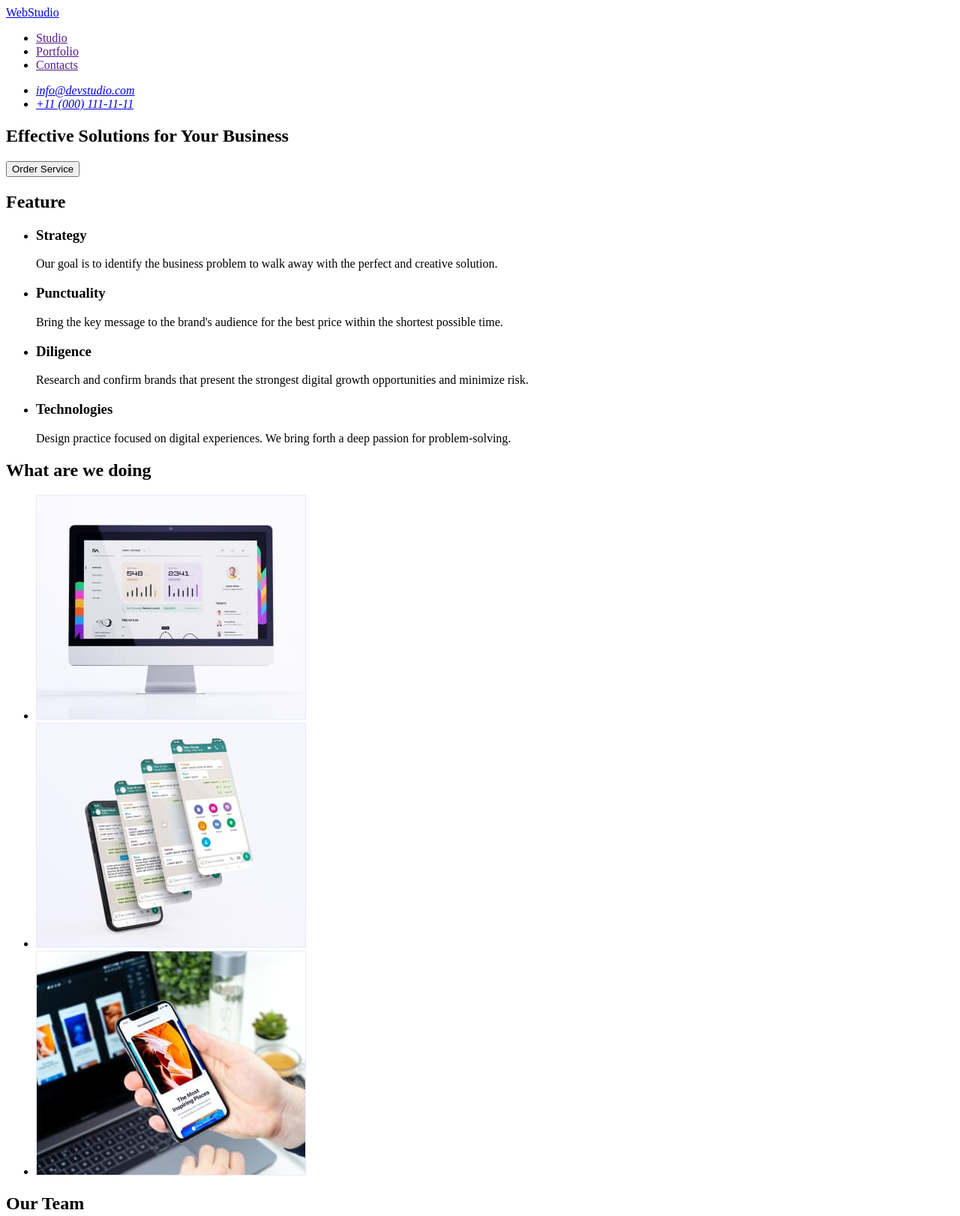
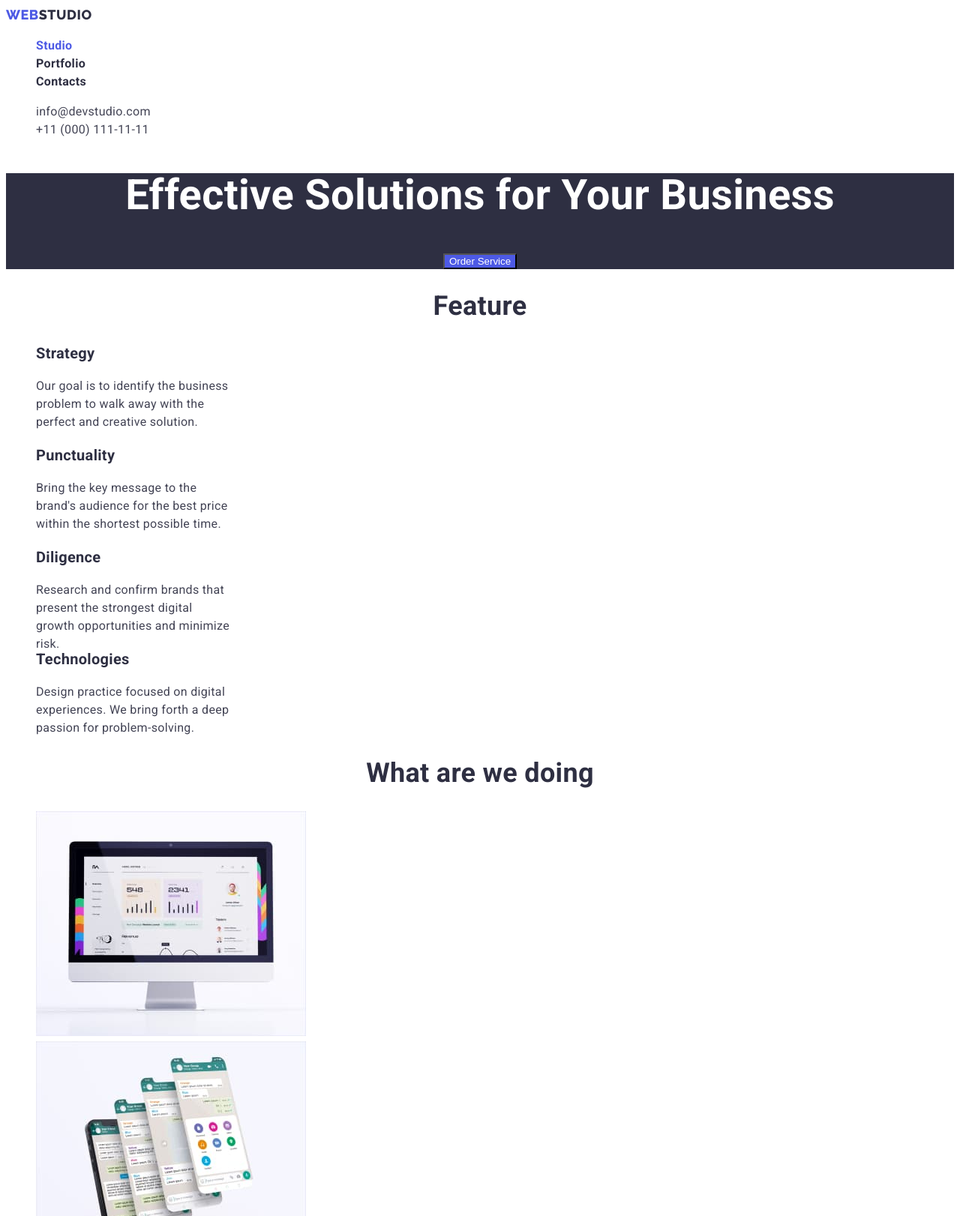
Before and after one commit to GKristi/goit-markup-hw-02, a plain HTML site: page index.html in a window 1280 px wide. Shown: the top 1622 px of the page at 75% size. Drawn offline with Linux system fonts and the light colour scheme.

Commit message:
Added portfolio page and styles

```diff
--- /dev/null
+++ b/css/styles.css
@@ -0,0 +1,210 @@
+:root {
+--primary-brand-color: #4D5AE5;
+--hover-color: #404BBF;
+--headings-color: #2E2F42;
+--text-color: #434455;
+--subtle-text: #8E8F99;
+--success-color: #31D0AA;
+--magic-color: #ffffff;
+--accent-color: #E7E9FC;
+--background-color: #F4F4FD;
+
+
+
+}
+
+body{
+    background-color: var(--magic-color);
+    color: var(--text-color);
+    font-style: normal;
+    font-family: Roboto, sans-serif;
+    font-size: 16px;
+    font-weight: 400;
+    letter-spacing: 0.02em;
+    line-height: 1.5;
+}
+
+
+/* Header */
+
+/* Logo */
+.logo{
+text-decoration: none;
+}
+
+.logo-web, .logo-studio{
+    font-family: 'Raleway';
+    font-weight: 800;
+    font-size: 18px;
+    line-height: 1.33;
+    letter-spacing: 0.03em;
+    text-transform: uppercase;
+
+}
+
+.logo-web{
+ color: var(--primary-brand-color);
+}
+
+.logo-studio {
+color: var(--headings-color);
+
+}
+
+
+/* Navigation */
+.nav-list{
+    list-style: none;
+
+}
+
+.nav-link{
+    color: var(--headings-color);
+    font-weight: 600;
+    text-decoration: none;
+}
+
+.nav-link:hover, .nav-link:focus{
+   color: var(--hover-color);
+}
+
+.nav-link.link-current{
+    color: var(--primary-brand-color);
+}
+
+
+/* address */
+.address-mail, .address-tel{
+    font-style: normal;
+    color: var(--text-color);
+    text-decoration: none;
+}
+
+.address-list{
+    list-style: none;
+}
+
+.address-mail:hover, .address-mail:focus,
+.address-tel:hover,
+.address-tel:focus {
+    color: var(--hover-color);;
+}
+
+.section-title {
+    color: var(--headings-color);
+    font-weight: 600;
+    font-size: 36px;
+    line-height: 1.11;
+    text-align: center;
+
+}
+
+/* Hero Section */
+
+.hero {
+    background-color: var(--headings-color);
+}
+
+.hero-title{
+    color: var(--magic-color);
+    font-weight: 600;
+    font-size: 56px;
+    line-height: 1.07;
+    text-align: center;
+}
+
+.button-hero {
+    color: var(--magic-color);
+    background-color: var(--primary-brand-color);
+    margin: auto;
+    display: block;
+}
+
+.button-hero:hover {
+    background-color: var(--hover-color);
+}
+
+
+/* Features Section */
+
+.feature-direction, .team-name{
+    color: var(--headings-color);
+    font-weight: 600;
+    font-size: 20px;
+    line-height: 1.2;
+}
+
+.feature-text, .team-function{
+    width: 264px;
+    height: 72px;
+}
+
+.feature-list{
+    list-style: none;
+}
+
+/* Samples */
+
+.samples-list{
+     list-style: none;
+}
+
+/* Team Section */
+
+.team{
+    background-color: var(--accent-color);
+}
+
+.team-list{
+    list-style: none;
+}
+
+
+/* Footer Section */
+
+.foot{
+    background-color: var(--headings-color);
+}
+
+.logo-studio.logo-footer{
+color: var(--magic-color);
+}
+
+.footer-advise{
+    color: var(--magic-color);
+}
+
+
+/* Page Portfolio */
+
+/* Filters */
+.filters-list{
+    list-style: none;
+}
+
+.filters-text{
+    color: var(--primary-brand-color);
+    background-color: var(--accent-color);
+    font-weight: 600;
+    letter-spacing: 0.04em;
+
+}
+
+.filters-text:hover, .filters-text:focus{
+    color: var(--magic-color);
+    background-color: var(--hover-color);
+}
+
+/* Portfolio Work */
+
+.projects-list{
+    list-style: none;
+}
+
+.projects-direction{
+    color: var(--headings-color);
+    font-weight: 600;
+    font-size: 20px;
+    line-height: 1.2;
+
+}
--- a/index.html
+++ b/index.html
@@ -4,61 +4,83 @@
     <meta charset="UTF-8" />
     <meta http-equiv="X-UA-Compatible" content="IE=edge" />
     <meta name="viewport" content="width=device-width, initial-scale=1.0" />
-    <title>Document</title>
+    <link
+      href="https://fonts.googleapis.com/css2?family=Raleway:wght@800&family=Roboto:wght@400;700&display=swap"
+      rel="stylesheet"
+    />
+    <link rel="stylesheet" href="./css/styles.css" />
+    <title>WebStudio</title>
   </head>
   <body>
     <header>
       <nav>
-        <a href="./index.html">WebStudio</a>
+        <a class="logo" href="./index.html">
+          <span class="logo-web">Web</span
+          ><span class="logo-studio">Studio</span></a
+        >
 
-        <ul>
-          <li><a href="">Studio</a></li>
-          <li><a href="">Portfolio</a></li>
-          <li><a href="">Contacts</a></li>
+        <ul class="nav-list">
+          <li class="nav-item">
+            <a href="" class="nav-link link-current">Studio</a>
+          </li>
+          <li class="nav-item">
+            <a href="./portfolio.html" class="nav-link">Portfolio</a>
+          </li>
+          <li class="nav-item"><a href="" class="nav-link">Contacts</a></li>
         </ul>
       </nav>
 
       <address>
-        <ul>
-          <li><a href="mailto:info@devstudio.com">info@devstudio.com</a></li>
-          <li><a href="tel:+110001111111">+11 (000) 111-11-11</a></li>
+        <ul class="address-list">
+          <li class="address-item">
+            <a class="address-mail" href="mailto:info@devstudio.com"
+              >info@devstudio.com</a
+            >
+          </li class="address-item">
+          <li>
+            <a class="address-tel" href="tel:+110001111111"
+              >+11 (000) 111-11-11</a
+            >
+          </li>
         </ul>
       </address>
     </header>
 
     <main>
-      <section>
-        <h1>Effective Solutions for Your Business</h1>
-        <button type="button">Order Service</button>
+      <!-- Hero -->
+      <section class="hero">
+        <h1 class="hero-title">Effective Solutions for Your Business</h1>
+        <button class="button-hero" type="button">Order Service</button>
       </section>
 
-      <section>
-        <h2>Feature</h2>
-        <ul>
-          <li>
-            <h3>Strategy</h3>
-            <p>
+      <!-- Features -->
+      <section class="features">
+        <h2 class="section-title">Feature</h2>
+        <ul class="feature-list">
+          <li class="feature-item">
+            <h3 class="feature-direction">Strategy</h3>
+            <p class="feature-text">
               Our goal is to identify the business problem to walk away with the
               perfect and creative solution.
             </p>
           </li>
-          <li>
-            <h3>Punctuality</h3>
-            <p>
+          <li class="feature-item">
+            <h3 class="feature-direction">Punctuality</h3>
+            <p class="feature-text">
               Bring the key message to the brand's audience for the best price
               within the shortest possible time.
             </p>
           </li>
-          <li>
-            <h3>Diligence</h3>
-            <p>
+          <li class="feature-item">
+            <h3 class="feature-direction">Diligence</h3>
+            <p class="feature-text">
               Research and confirm brands that present the strongest digital
               growth opportunities and minimize risk.
             </p>
           </li>
-          <li>
-            <h3>Technologies</h3>
-            <p>
+          <li class="feature-item">
+            <h3 class="feature-direction">Technologies</h3>
+            <p class="feature-text">
               Design practice focused on digital experiences. We bring forth a
               deep passion for problem-solving.
             </p>
@@ -66,52 +88,73 @@
         </ul>
       </section>
 
-      <section>
-        <h2>What are we doing</h2>
-        <ul>
-          <li><img src="./images/img1.jpg" alt="monitor" width="360" /></li>
-          <li><img src="./images/img2.jpg" alt="telephone" width="360" /></li>
-          <li>
+      <!-- Example of work   -->
+      <section class="samples">
+        <h2 class="section-title">What are we doing</h2>
+        <ul class="samples-list">
+          <li class="samples-item">
+            <img
+              src="./images/img1.jpg"
+              alt="monitor"
+              width="360"
+              height="300"
+            />
+          </li>
+          <li class="samples-item">
+            <img
+              src="./images/img2.jpg"
+              alt="telephone"
+              width="360"
+              height="300"
+            />
+          </li>
+          <li class="samples-item">
             <img
               src="./images/img3.jpg"
               alt="laptop_and_telephone"
               width="360"
+              height="300"
             />
           </li>
         </ul>
       </section>
 
-      <section>
-        <h2>Our Team</h2>
-        <ul>
-          <li>
+      <!-- Our Team      -->
+      <section class="team">
+        <h2 class="section-title">Our Team</h2>
+        <ul class="team-list">
+          <li class="team-item">
             <img src="./images/img-1.jpg" alt="person1" width="264" />
-            <h3>Mark Guerrero</h3>
-            <p>Product Designer</p>
+            <h3 class="team-name">Mark Guerrero</h3>
+            <p class="team-function">Product Designer</p>
           </li>
-          <li>
+          <li class="team-item">
             <img src="./images/img-2.jpg" alt="person2" width="264" />
-            <h3>Tom Ford</h3>
-            <p>Frontend Developer</p>
+            <h3 class="team-name">Tom Ford</h3>
+            <p class="team-function">Frontend Developer</p>
           </li>
-          <li>
+          <li class="team-item">
             <img src="./images/img-3.jpg" alt="person3" width="264" />
-            <h3>Camila Garcia</h3>
-            <p>Marketing</p>
+            <h3 class="team-name">Camila Garcia</h3>
+            <p class="team-function">Marketing</p>
           </li>
-          <li>
+          <li class="team-item">
             <img src="./images/img-4.jpg" alt="person4" width="264" />
-            <h3>Daniel Wilson</h3>
-            <p>UI Designer</p>
+            <h3 class="team-name">Daniel Wilson</h3>
+            <p class="team-function">UI Designer</p>
           </li>
         </ul>
       </section>
     </main>
 
-    <footer>
-      <a href="./index.html">WebStudio</a>
-      <p>
-        Increase the flow of customers and sales for your business with digital
+    <footer class="foot">
+      <a class="logo" href="./index.html">
+        <span class="logo-web">Web</span
+        ><span class="logo-studio logo-footer">Studio</span></a
+      >
+      <p class="footer-advise">
+        Increase the flow of customers and <br />
+        sales for your business with digital <br />
         marketing & growth solutions.
       </p>
     </footer>
```
Also changed, not shown: portfolio.html (added, +182 -0 lines), images/portfolio1.jpg (added), images/portfolio2.jpg (added), images/portfolio3.jpg (added), images/portfolio4.jpg (added), images/portfolio5.jpg (added), images/portfolio6.jpg (added), images/portfolio7.jpg (added), images/portfolio8.jpg (added), images/portfolio9.jpg (added), 2 other files.
